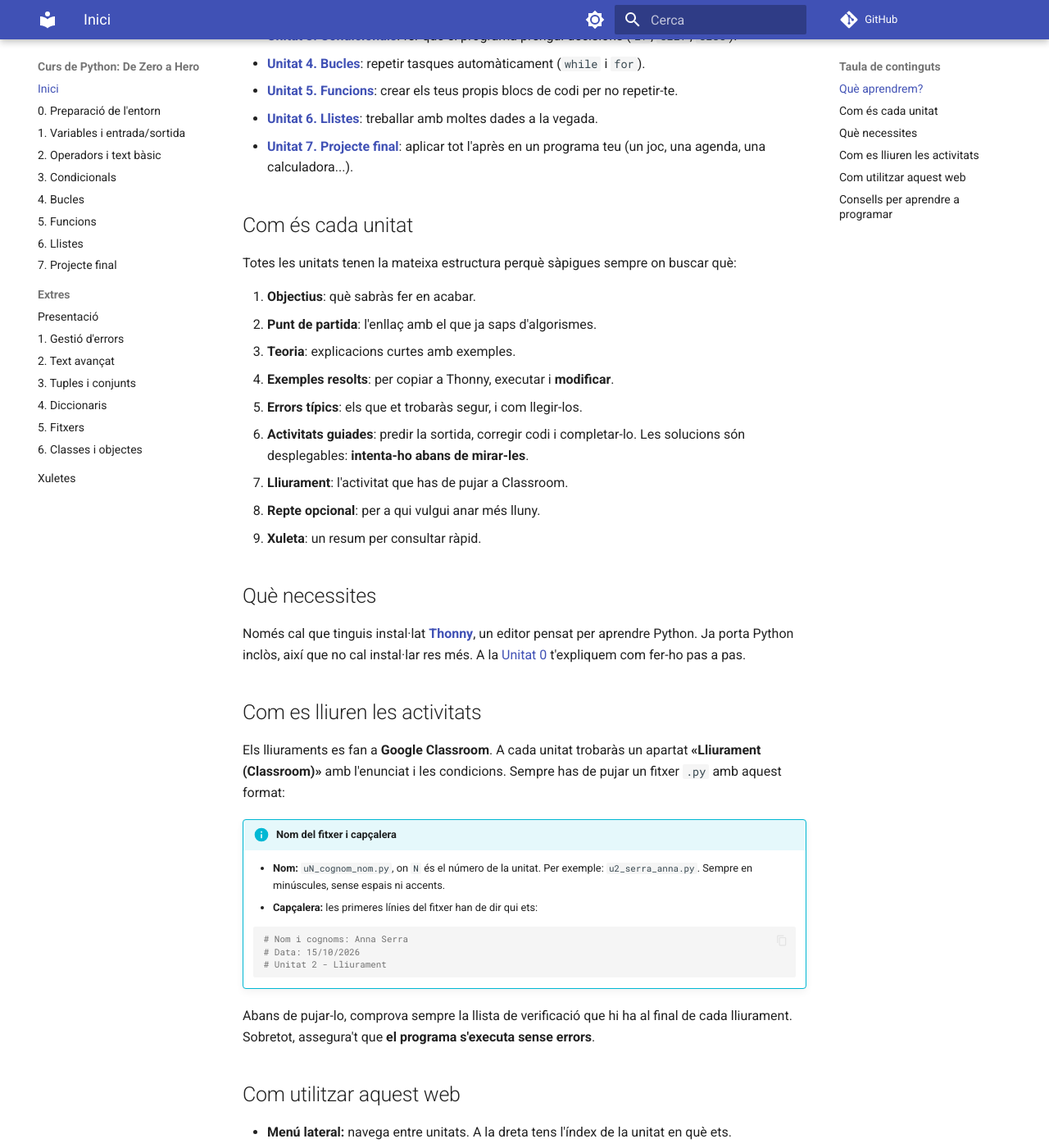
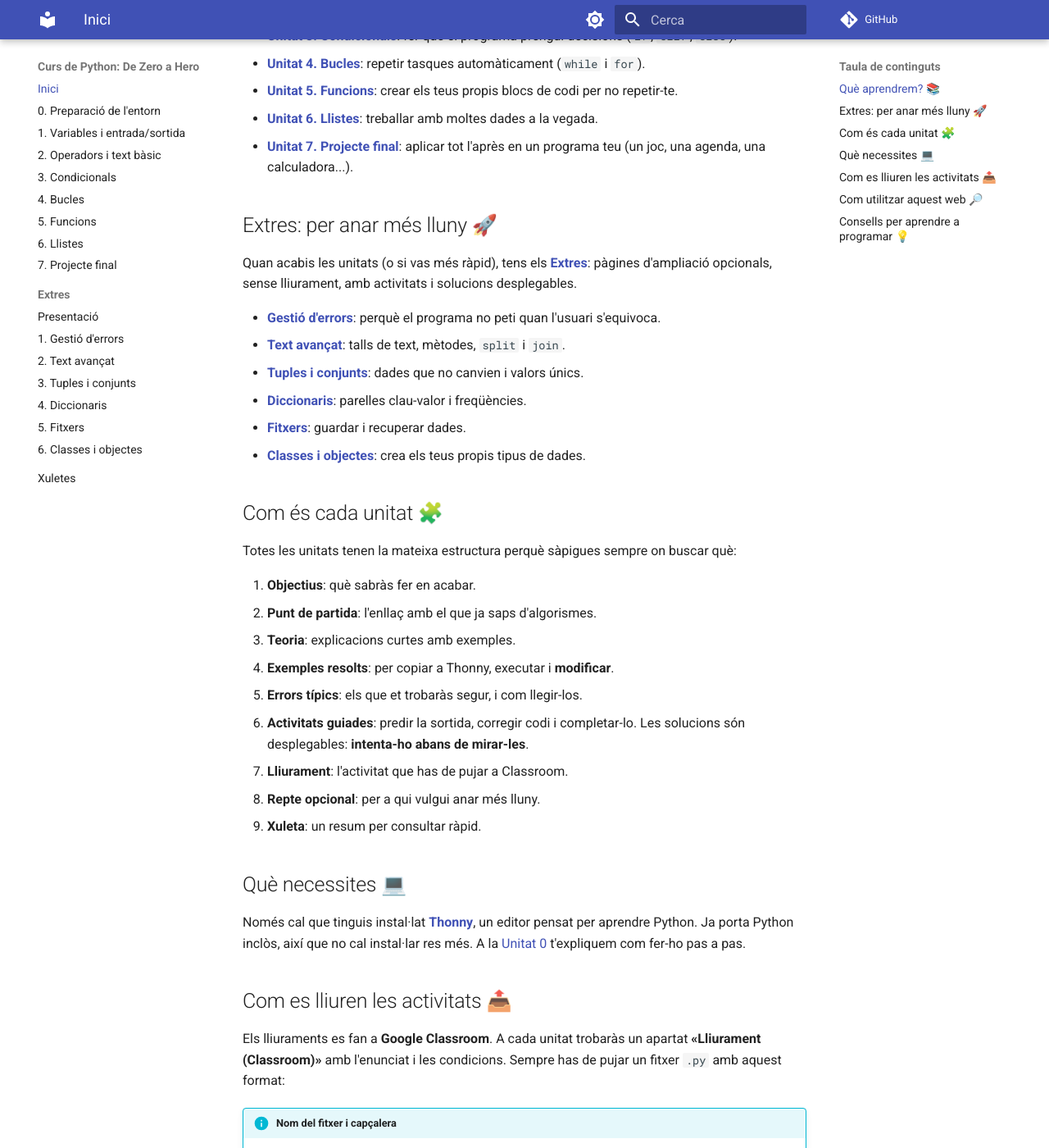
Before and after one commit to AlbertGodina/curs-python-web, an MkDocs documentation site: the page built from docs/index.md, in a window 1280 px wide and 1400 px high, scrolled down 577 px. Shown: the whole window at 82% size. Built offline with MkDocs 1.6.1 and Material for MkDocs 9.7.7, drawn with Linux system fonts in a browser that asks for light colours; comment, search, counter and statistics services are not loaded; some of the changed text lies outside the part shown.

Commit message:
Add emojis to course content headings

```diff
--- a/docs/index.md
+++ b/docs/index.md
@@ -1,10 +1,10 @@
-# Benvinguts al Curs de Python!
+# Benvinguts al Curs de Python! 🐍
 
 Hola! Aquest és el material del curs de **Python per a 4t d'ESO**. Aquí trobaràs la teoria, els exemples resolts i les activitats que farem servir a classe per aprendre a programar des de zero.
 
 No cal que tinguis coneixements previs de programació. Ja has treballat el pensament computacional i els algorismes: ara els escriurem en un llenguatge real. Començarem per les bases i, a poc a poc, construirem programes més complexos fins a crear el teu propi projecte final.
 
-## Què aprendrem?
+## Què aprendrem? 📚
 
 El curs té **8 unitats**. Pots anar a cadascuna des del menú lateral o des d'aquesta llista:
 
@@ -17,7 +17,18 @@ El curs té **8 unitats**. Pots anar a cadascuna des del menú lateral o des d'a
 * **[Unitat 6. Llistes](06-llistes.md)**: treballar amb moltes dades a la vegada.
 * **[Unitat 7. Projecte final](07-projecte-final.md)**: aplicar tot l'après en un programa teu (un joc, una agenda, una calculadora...).
 
-## Com és cada unitat
+## Extres: per anar més lluny 🚀
+
+Quan acabis les unitats (o si vas més ràpid), tens els **[Extres](extres/index.md)**: pàgines d'ampliació opcionals, sense lliurament, amb activitats i solucions desplegables.
+
+* **[Gestió d'errors](extres/01-gestio-errors.md)**: perquè el programa no peti quan l'usuari s'equivoca.
+* **[Text avançat](extres/02-text-avancat.md)**: talls de text, mètodes, `split` i `join`.
+* **[Tuples i conjunts](extres/03-tuples-conjunts.md)**: dades que no canvien i valors únics.
+* **[Diccionaris](extres/04-diccionaris.md)**: parelles clau-valor i freqüències.
+* **[Fitxers](extres/05-fitxers.md)**: guardar i recuperar dades.
+* **[Classes i objectes](extres/06-classes.md)**: crea els teus propis tipus de dades.
+
+## Com és cada unitat 🧩
 
 Totes les unitats tenen la mateixa estructura perquè sàpigues sempre on buscar què:
 
@@ -31,11 +42,11 @@ Totes les unitats tenen la mateixa estructura perquè sàpigues sempre on buscar
 8. **Repte opcional**: per a qui vulgui anar més lluny.
 9. **Xuleta**: un resum per consultar ràpid.
 
-## Què necessites
+## Què necessites 💻
 
 Només cal que tinguis instal·lat **[Thonny](https://thonny.org)**, un editor pensat per aprendre Python. Ja porta Python inclòs, així que no cal instal·lar res més. A la [Unitat 0](00-preparacio.md) t'expliquem com fer-ho pas a pas.
 
-## Com es lliuren les activitats
+## Com es lliuren les activitats 📤
 
 Els lliuraments es fan a **Google Classroom**. A cada unitat trobaràs un apartat **«Lliurament (Classroom)»** amb l'enunciat i les condicions. Sempre has de pujar un fitxer `.py` amb aquest format:
 
@@ -51,14 +62,15 @@ Els lliuraments es fan a **Google Classroom**. A cada unitat trobaràs un aparta
 
 Abans de pujar-lo, comprova sempre la llista de verificació que hi ha al final de cada lliurament. Sobretot, assegura't que **el programa s'executa sense errors**.
 
-## Com utilitzar aquest web
+## Com utilitzar aquest web 🔎
 
 * **Menú lateral:** navega entre unitats. A la dreta tens l'índex de la unitat en què ets.
 * **Cercador:** a dalt a la dreta. Si no recordes com es feia una cosa, escriu-ho allà!
 * **Copiar codi:** cada bloc de codi té una icona a dalt a la dreta per copiar-lo i enganxar-lo a Thonny.
+* **Xuletes:** a la pàgina de [Xuletes](xuletes.md) tens resums imprimibles en PDF.
 * **Mode fosc:** si et cansa la vista, fes clic a la icona del sol/lluna de la capçalera.
 
-## Consells per aprendre a programar
+## Consells per aprendre a programar 💡
 
 * **Escriu el codi tu mateix** en lloc de copiar-lo sempre: és com s'aprèn de debò.
 * **Modifica els exemples** per veure què passa. No es trenca res!
@@ -66,6 +78,6 @@ Abans de pujar-lo, comprova sempre la llista de verificació que hi ha al final
 * **Prova el programa amb diferents valors**, sobretot els límits.
 * Si et bloqueges, torna als exemples de la unitat i fes el programa pas a pas amb el depurador de Thonny.
 
-Estàs a punt? Som-hi!
+Estàs a punt? Som-hi! 🚀
 
-[Comença per la Unitat 0](00-preparacio.md){ .md-button .md-button--primary }
+[➡️ Comença per la Unitat 0](00-preparacio.md){ .md-button .md-button--primary }
```
